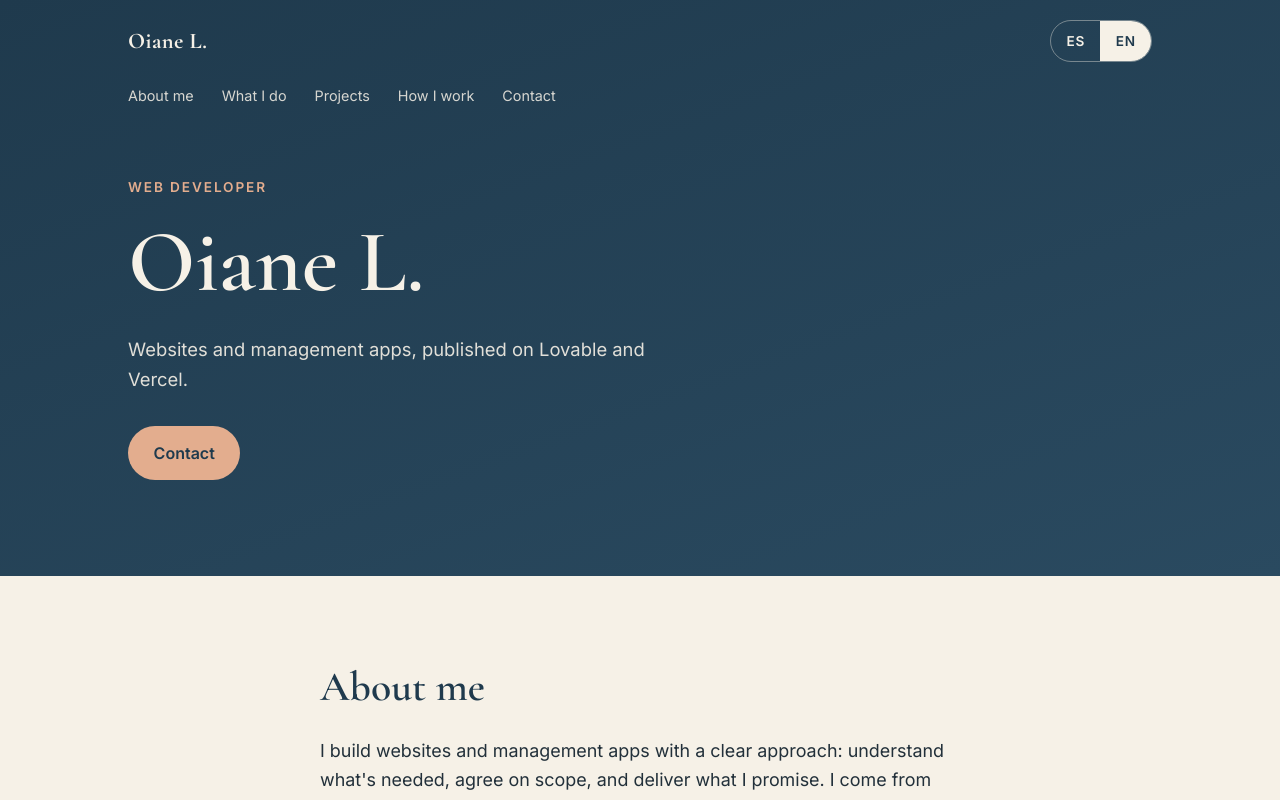
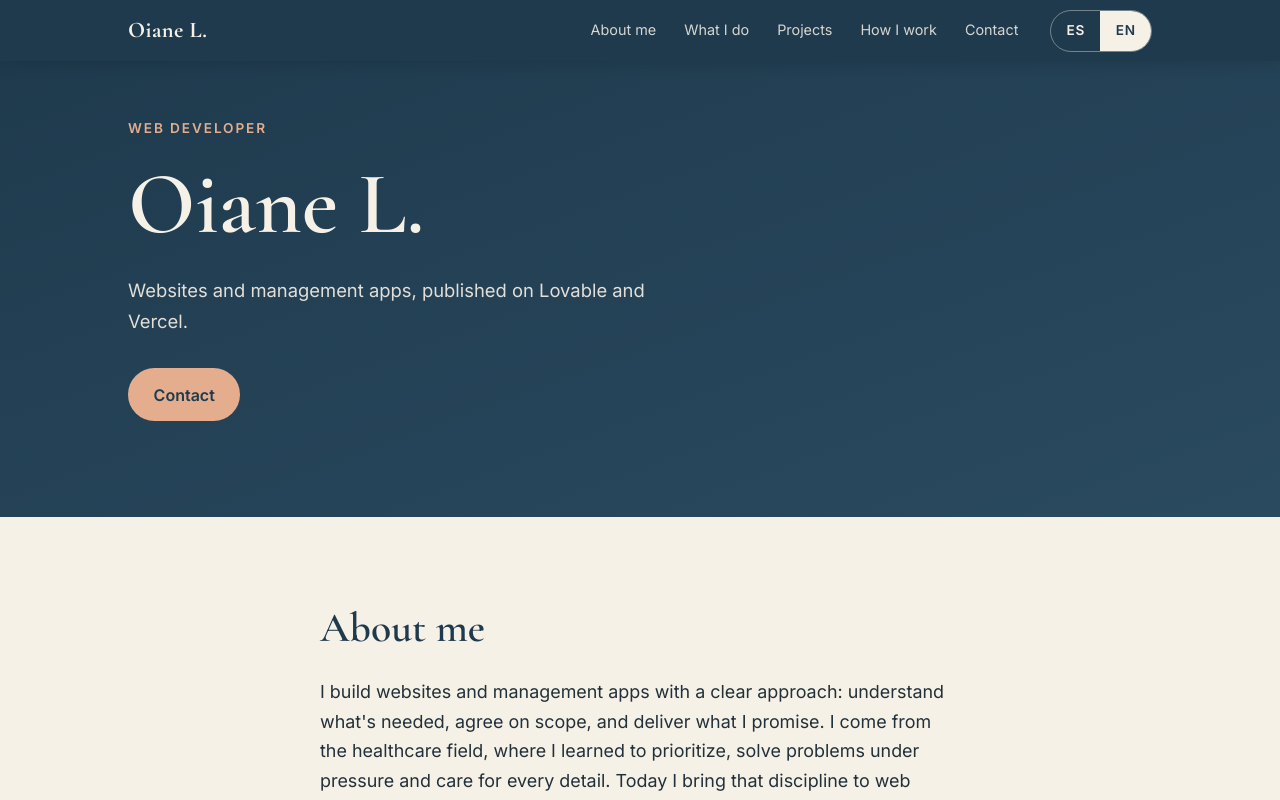
Before and after one commit to OLP93/Tarjeta-profesional-, a React (Vite) app: page / in a window 1280 px wide. Shown: the top 800 px of the page. Built offline with nearby package versions, Linux system fonts and the light colour scheme.

Commit message:
Fase 6: barra superior fija y guía "cómo ampliar" en el README

```diff
--- a/src/App.jsx
+++ b/src/App.jsx
@@ -43,7 +43,7 @@ export default function App() {
         {t.skip}
       </a>
 
-      <header className="hero">
+      <header className="site-bar">
         <div className="container">
           <div className="topbar">
             <span className="brand">{NAME}</span>
@@ -74,19 +74,23 @@ export default function App() {
             <a href="#como-trabajo">{t.nav.how}</a>
             <a href="#contacto">{t.nav.contact}</a>
           </nav>
+        </div>
+      </header>
 
+      <main id="contenido">
+        <section className="hero" aria-labelledby="t-hero">
+          <div className="container">
             <div className="hero-body">
               <p className="eyebrow">{t.hero.role}</p>
-            <h1>{NAME}</h1>
+              <h1 id="t-hero">{NAME}</h1>
               <p className="hero-line">{t.hero.line}</p>
               <a className="button" href="#contacto">
                 {t.hero.cta}
               </a>
             </div>
           </div>
-      </header>
+        </section>
 
-      <main id="contenido">
         <section id="sobre-mi" className="section" aria-labelledby="t-about">
           <div className="container narrow">
             <h2 id="t-about">{t.about.title}</h2>
@@ -118,7 +122,7 @@ export default function App() {
                   <li key={item.id} className="card project">
                     <h3>{item.title}</h3>
                     <p>{item.text}</p>
-                    <ul className="tags" aria-hidden="false">
+                    <ul className="tags">
                       {item.tags.map((tag) => (
                         <li key={tag}>{tag}</li>
                       ))}
--- a/src/styles.css
+++ b/src/styles.css
@@ -20,7 +20,8 @@
 
 html {
   scroll-behavior: smooth;
-  scroll-padding-top: 1rem;
+  /* Espacio para que la barra fija no tape los títulos al saltar a una sección */
+  scroll-padding-top: 6.5rem;
 }
 
 body {
@@ -76,7 +77,8 @@ a {
   border-radius: 4px;
 }
 
-.hero :focus-visible {
+.hero :focus-visible,
+.site-bar :focus-visible {
   outline-color: var(--terracotta-light);
 }
 
@@ -88,7 +90,7 @@ a {
   color: var(--petrol);
   padding: 0.6rem 1rem;
   border-radius: 6px;
-  z-index: 10;
+  z-index: 30;
 }
 
 .skip-link:focus {
@@ -106,18 +108,21 @@ a {
   max-width: 44rem;
 }
 
-/* Portada */
-.hero {
-  background: linear-gradient(160deg, var(--petrol) 0%, var(--petrol-soft) 100%);
+/* Barra superior fija */
+.site-bar {
+  position: sticky;
+  top: 0;
+  z-index: 20;
+  background: var(--petrol);
   color: var(--cream);
-  padding-bottom: 4.5rem;
+  box-shadow: 0 2px 12px rgba(20, 38, 52, 0.28);
 }
 
 .topbar {
   display: flex;
   align-items: center;
   justify-content: space-between;
-  padding-top: 1.25rem;
+  padding-top: 0.6rem;
 }
 
 .brand {
@@ -156,7 +161,7 @@ a {
   display: flex;
   gap: 1.25rem;
   overflow-x: auto;
-  padding: 1rem 0 0.25rem;
+  padding: 0.1rem 0 0.5rem;
   scrollbar-width: none;
 }
 
@@ -168,6 +173,7 @@ a {
   color: var(--cream);
   text-decoration: none;
   font-size: 0.9rem;
+  line-height: 1.4;
   white-space: nowrap;
   padding: 0.4rem 0;
   border-bottom: 1px solid transparent;
@@ -177,6 +183,13 @@ a {
 .nav a:hover {
   opacity: 1;
   border-bottom-color: var(--terracotta-light);
+}
+
+/* Portada */
+.hero {
+  background: linear-gradient(160deg, var(--petrol) 0%, var(--petrol-soft) 100%);
+  color: var(--cream);
+  padding-bottom: 4.5rem;
 }
 
 .hero-body {
@@ -353,6 +366,7 @@ a {
 
 .contact-list a {
   font-weight: 500;
+  overflow-wrap: anywhere;
 }
 
 .marker {
@@ -369,8 +383,41 @@ a {
 
 /* Pantallas grandes */
 @media (min-width: 48rem) {
+  html {
+    scroll-padding-top: 4.75rem;
+  }
+
   .container {
     padding: 0 2rem;
+  }
+
+  /* Barra en una sola fila: nombre, menú e idioma */
+  .site-bar .container {
+    display: flex;
+    align-items: center;
+    gap: 2rem;
+    padding-top: 0.6rem;
+    padding-bottom: 0.6rem;
+  }
+
+  .topbar {
+    display: contents;
+  }
+
+  .brand {
+    order: 1;
+  }
+
+  .nav {
+    order: 2;
+    margin-left: auto;
+    padding: 0;
+    overflow: visible;
+    gap: 1.75rem;
+  }
+
+  .lang {
+    order: 3;
   }
 
   .section {
@@ -385,10 +432,6 @@ a {
     grid-template-columns: repeat(3, 1fr);
     gap: 2rem;
   }
-
-  .nav {
-    gap: 1.75rem;
-  }
 }
 
 @media (prefers-reduced-motion: reduce) {
```
Also changed, not shown: 1 other file (tests, documents, lock files or other folders). Lines whose indentation alone changed are shown as unchanged.
